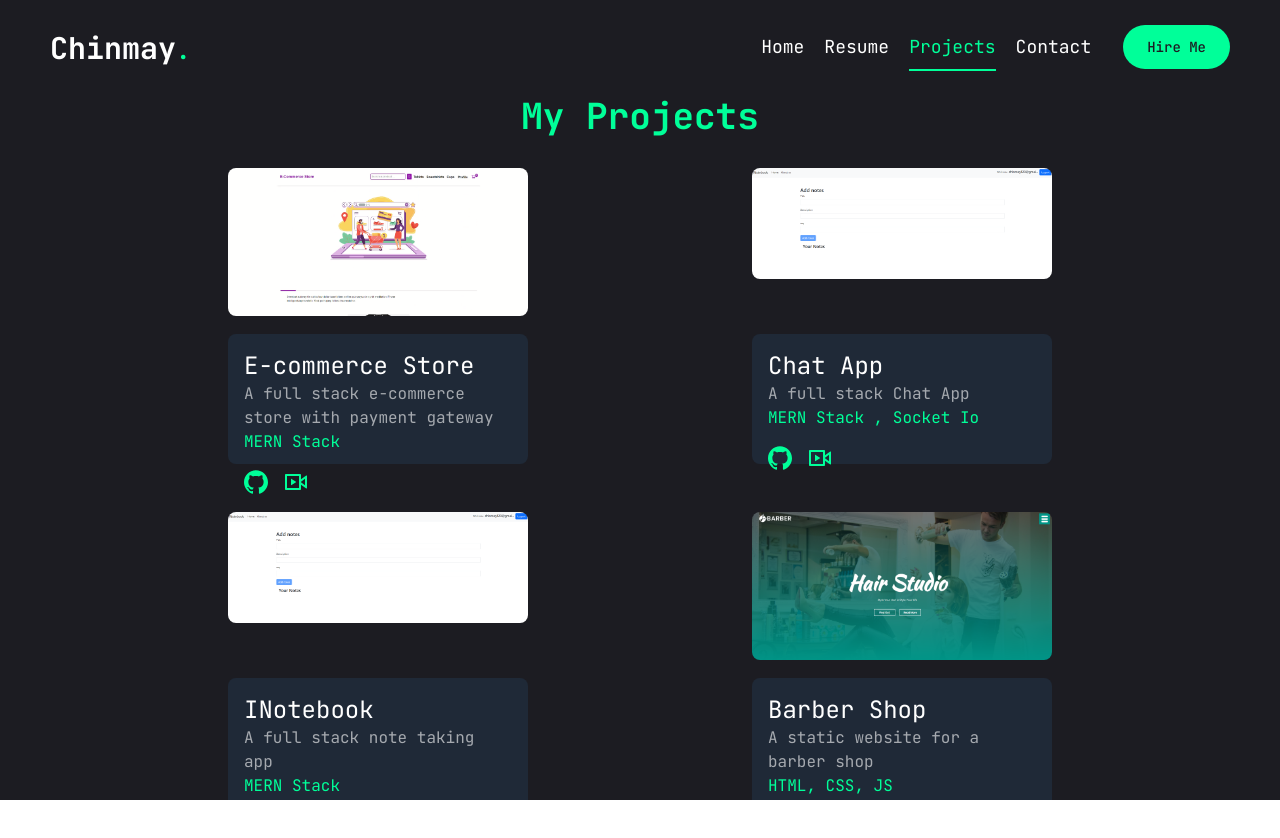
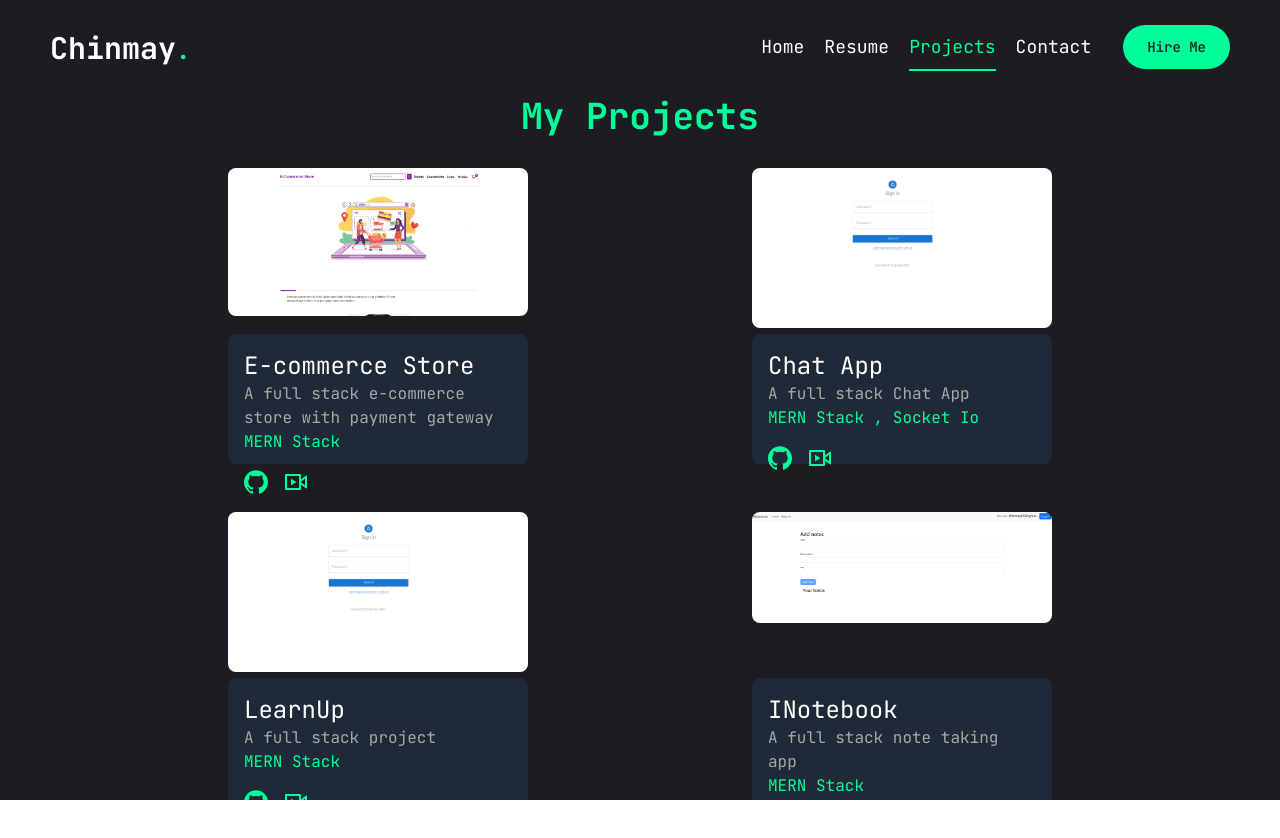
Before and after one commit to chinmayGhadigaonkar/Porfolio, a Next.js app: page /project in a window 1280 px wide. Shown: the top 838 px of the page. Built offline with nearby package versions, Linux system fonts and the light colour scheme.

Commit message:
Update page.jsx

```diff
--- a/src/app/project/page.jsx
+++ b/src/app/project/page.jsx
@@ -15,13 +15,22 @@ const Projects = () => {
       live: "",
     },
     {
-      img: "/image/INoteBook.png",
+      img: "/image/ChatApp.png",
       title: "Chat App",
       description: "A full stack Chat App",
       stack: "MERN Stack , Socket Io",
       github: "https://github.com/chinmayGhadigaonkar/Chat-App-Frontend",
       live: "https://chat-app-frontend-eight-orpin.vercel.app/login",
     },
+    {
+      img: "/image/ChatApp.png",
+      title: "LearnUp",
+      description: "A full stack project",
+      stack: "MERN Stack",
+      github: "https://github.com/chinmayGhadigaonkar/LearnUp",
+      live: "",
+    },
+
 
     {
       img: "/image/INoteBook.png",
```
